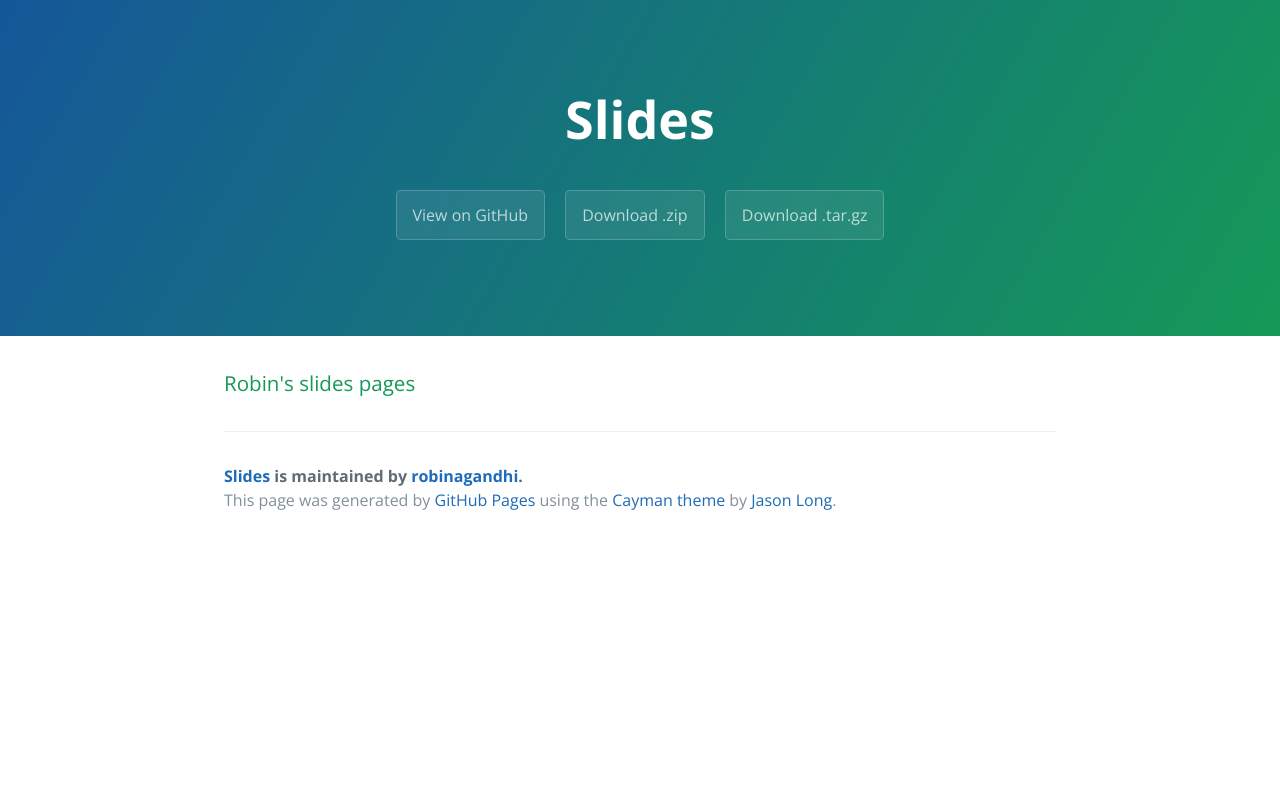
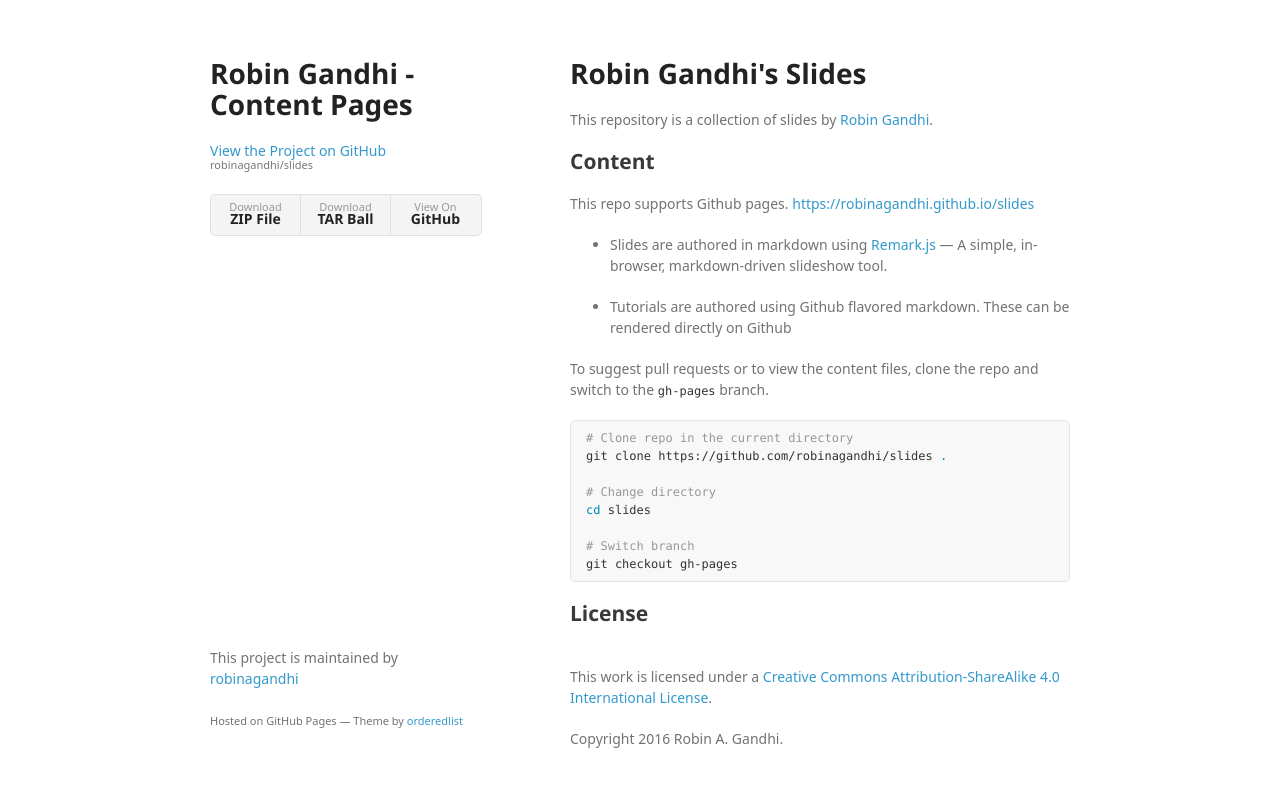
Before and after one commit to robinagandhi/slides, a plain HTML site: page index.html in a window 1280 px wide. Drawn offline with nearby package versions, Linux system fonts and the light colour scheme; a web font is replaced by a local one.

Commit message:
Create gh-pages branch via GitHub

```diff
--- a/index.html
+++ b/index.html
@@ -1,35 +1,74 @@
-<!DOCTYPE html>
-<html lang="en-us">
+<!doctype html>
+<html>
   <head>
-    <meta charset="UTF-8">
-    <title>Slides by robinagandhi</title>
-    <meta name="viewport" content="width=device-width, initial-scale=1">
-    <link rel="stylesheet" type="text/css" href="stylesheets/normalize.css" media="screen">
-    <link href='https://fonts.googleapis.com/css?family=Open+Sans:400,700' rel='stylesheet' type='text/css'>
-    <link rel="stylesheet" type="text/css" href="stylesheets/stylesheet.css" media="screen">
-    <link rel="stylesheet" type="text/css" href="stylesheets/github-light.css" media="screen">
+    <meta charset="utf-8">
+    <meta http-equiv="X-UA-Compatible" content="chrome=1">
+    <title>Robin Gandhi - Content Pages by robinagandhi</title>
+
+    <link rel="stylesheet" href="stylesheets/styles.css">
+    <link rel="stylesheet" href="stylesheets/github-light.css">
+    <meta name="viewport" content="width=device-width">
+    <!--[if lt IE 9]>
+    <script src="//html5shiv.googlecode.com/svn/trunk/html5.js"></script>
+    <![endif]-->
   </head>
   <body>
-    <section class="page-header">
-      <h1 class="project-name">Slides</h1>
-      <h2 class="project-tagline"></h2>
-      <a href="https://github.com/robinagandhi/slides" class="btn">View on GitHub</a>
-      <a href="https://github.com/robinagandhi/slides/zipball/master" class="btn">Download .zip</a>
-      <a href="https://github.com/robinagandhi/slides/tarball/master" class="btn">Download .tar.gz</a>
-    </section>
+    <div class="wrapper">
+      <header>
+        <h1>Robin Gandhi - Content Pages</h1>
+        <p></p>
 
-    <section class="main-content">
-      <h3>
-<a id="robins-slides-pages" class="anchor" href="#robins-slides-pages" aria-hidden="true"><span aria-hidden="true" class="octicon octicon-link"></span></a>Robin's slides pages</h3>
+        <p class="view"><a href="https://github.com/robinagandhi/slides">View the Project on GitHub <small>robinagandhi/slides</small></a></p>
 
-      <footer class="site-footer">
-        <span class="site-footer-owner"><a href="https://github.com/robinagandhi/slides">Slides</a> is maintained by <a href="https://github.com/robinagandhi">robinagandhi</a>.</span>
 
-        <span class="site-footer-credits">This page was generated by <a href="https://pages.github.com">GitHub Pages</a> using the <a href="https://github.com/jasonlong/cayman-theme">Cayman theme</a> by <a href="https://twitter.com/jasonlong">Jason Long</a>.</span>
+        <ul>
+          <li><a href="https://github.com/robinagandhi/slides/zipball/master">Download <strong>ZIP File</strong></a></li>
+          <li><a href="https://github.com/robinagandhi/slides/tarball/master">Download <strong>TAR Ball</strong></a></li>
+          <li><a href="https://github.com/robinagandhi/slides">View On <strong>GitHub</strong></a></li>
+        </ul>
+      </header>
+      <section>
+        <h1>
+<a id="robin-gandhis-slides" class="anchor" href="#robin-gandhis-slides" aria-hidden="true"><span aria-hidden="true" class="octicon octicon-link"></span></a>Robin Gandhi's Slides</h1>
+
+<p>This repository is a collection of slides by <a href="http://faculty.ist.unomaha.edu/rgandhi/">Robin Gandhi</a>.</p>
+
+<h2>
+<a id="content" class="anchor" href="#content" aria-hidden="true"><span aria-hidden="true" class="octicon octicon-link"></span></a>Content</h2>
+
+<p>This repo supports Github pages. <a href="https://robinagandhi.github.io/slides">https://robinagandhi.github.io/slides</a></p>
+
+<ul>
+<li><p>Slides are authored in markdown using <a href="https://remarkjs.com">Remark.js</a> — A simple, in-browser, markdown-driven slideshow tool.</p></li>
+<li><p>Tutorials are authored using Github flavored markdown. These can be rendered directly on Github</p></li>
+</ul>
+
+<p>To suggest pull requests or to view the content files, clone the repo and switch to the <code>gh-pages</code> branch.</p>
+
+<div class="highlight highlight-source-shell"><pre>
+<span class="pl-c"># Clone repo in the current directory</span>
+git clone https://github.com/robinagandhi/slides <span class="pl-c1">.</span>
+
+<span class="pl-c"># Change directory</span>
+<span class="pl-c1">cd</span> slides
+
+<span class="pl-c"># Switch branch</span>
+git checkout gh-pages
+</pre></div>
+
+<h2>
+<a id="license" class="anchor" href="#license" aria-hidden="true"><span aria-hidden="true" class="octicon octicon-link"></span></a>License</h2>
+
+<p><a href="http://creativecommons.org/licenses/by-sa/4.0/"></a><br>This work is licensed under a <a href="http://creativecommons.org/licenses/by-sa/4.0/">Creative Commons Attribution-ShareAlike 4.0 International License</a>.</p>
+
+<p>Copyright 2016 Robin A. Gandhi.</p>
+      </section>
+      <footer>
+        <p>This project is maintained by <a href="https://github.com/robinagandhi">robinagandhi</a></p>
+        <p><small>Hosted on GitHub Pages &mdash; Theme by <a href="https://github.com/orderedlist">orderedlist</a></small></p>
       </footer>
-
-    </section>
-
+    </div>
+    <script src="javascripts/scale.fix.js"></script>
 
   </body>
 </html>
--- /dev/null
+++ b/javascripts/scale.fix.js
@@ -0,0 +1,17 @@
+var metas = document.getElementsByTagName('meta');
+var i;
+if (navigator.userAgent.match(/iPhone/i)) {
+  for (i=0; i<metas.length; i++) {
+    if (metas[i].name == "viewport") {
+      metas[i].content = "width=device-width, minimum-scale=1.0, maximum-scale=1.0";
+    }
+  }
+  document.addEventListener("gesturestart", gestureStart, false);
+}
+function gestureStart() {
+  for (i=0; i<metas.length; i++) {
+    if (metas[i].name == "viewport") {
+      metas[i].content = "width=device-width, minimum-scale=0.25, maximum-scale=1.6";
+    }
+  }
+}
--- /dev/null
+++ b/stylesheets/styles.css
@@ -0,0 +1,324 @@
+@font-face {
+  font-family: 'Noto Sans';
+  font-weight: 400;
+  font-style: normal;
+  src: url('../fonts/Noto-Sans-regular/Noto-Sans-regular.eot');
+  src: url('../fonts/Noto-Sans-regular/Noto-Sans-regular.eot?#iefix') format('embedded-opentype'),
+       local('Noto Sans'),
+       local('Noto-Sans-regular'),
+       url('../fonts/Noto-Sans-regular/Noto-Sans-regular.woff2') format('woff2'),
+       url('../fonts/Noto-Sans-regular/Noto-Sans-regular.woff') format('woff'),
+       url('../fonts/Noto-Sans-regular/Noto-Sans-regular.ttf') format('truetype'),
+       url('../fonts/Noto-Sans-regular/Noto-Sans-regular.svg#NotoSans') format('svg');
+}
+
+@font-face {
+  font-family: 'Noto Sans';
+  font-weight: 700;
+  font-style: normal;
+  src: url('../fonts/Noto-Sans-700/Noto-Sans-700.eot');
+  src: url('../fonts/Noto-Sans-700/Noto-Sans-700.eot?#iefix') format('embedded-opentype'),
+       local('Noto Sans Bold'),
+       local('Noto-Sans-700'),
+       url('../fonts/Noto-Sans-700/Noto-Sans-700.woff2') format('woff2'),
+       url('../fonts/Noto-Sans-700/Noto-Sans-700.woff') format('woff'),
+       url('../fonts/Noto-Sans-700/Noto-Sans-700.ttf') format('truetype'),
+       url('../fonts/Noto-Sans-700/Noto-Sans-700.svg#NotoSans') format('svg');
+}
+
+@font-face {
+  font-family: 'Noto Sans';
+  font-weight: 400;
+  font-style: italic;
+  src: url('../fonts/Noto-Sans-italic/Noto-Sans-italic.eot');
+  src: url('../fonts/Noto-Sans-italic/Noto-Sans-italic.eot?#iefix') format('embedded-opentype'),
+       local('Noto Sans Italic'),
+       local('Noto-Sans-italic'),
+       url('../fonts/Noto-Sans-italic/Noto-Sans-italic.woff2') format('woff2'),
+       url('../fonts/Noto-Sans-italic/Noto-Sans-italic.woff') format('woff'),
+       url('../fonts/Noto-Sans-italic/Noto-Sans-italic.ttf') format('truetype'),
+       url('../fonts/Noto-Sans-italic/Noto-Sans-italic.svg#NotoSans') format('svg');
+}
+
+@font-face {
+  font-family: 'Noto Sans';
+  font-weight: 700;
+  font-style: italic;
+  src: url('../fonts/Noto-Sans-700italic/Noto-Sans-700italic.eot');
+  src: url('../fonts/Noto-Sans-700italic/Noto-Sans-700italic.eot?#iefix') format('embedded-opentype'),
+       local('Noto Sans Bold Italic'),
+       local('Noto-Sans-700italic'),
+       url('../fonts/Noto-Sans-700italic/Noto-Sans-700italic.woff2') format('woff2'),
+       url('../fonts/Noto-Sans-700italic/Noto-Sans-700italic.woff') format('woff'),
+       url('../fonts/Noto-Sans-700italic/Noto-Sans-700italic.ttf') format('truetype'),
+       url('../fonts/Noto-Sans-700italic/Noto-Sans-700italic.svg#NotoSans') format('svg');
+}
+
+body {
+  background-color: #fff;
+  padding:50px;
+  font: 14px/1.5 "Noto Sans", "Helvetica Neue", Helvetica, Arial, sans-serif;
+  color:#727272;
+  font-weight:400;
+}
+
+h1, h2, h3, h4, h5, h6 {
+  color:#222;
+  margin:0 0 20px;
+}
+
+p, ul, ol, table, pre, dl {
+  margin:0 0 20px;
+}
+
+h1, h2, h3 {
+  line-height:1.1;
+}
+
+h1 {
+  font-size:28px;
+}
+
+h2 {
+  color:#393939;
+}
+
+h3, h4, h5, h6 {
+  color:#494949;
+}
+
+a {
+  color:#39c;
+  text-decoration:none;
+}
+
+a:hover {
+  color:#069;
+}
+
+a small {
+  font-size:11px;
+  color:#777;
+  margin-top:-0.3em;
+  display:block;
+}
+
+a:hover small {
+  color:#777;
+}
+
+.wrapper {
+  width:860px;
+  margin:0 auto;
+}
+
+blockquote {
+  border-left:1px solid #e5e5e5;
+  margin:0;
+  padding:0 0 0 20px;
+  font-style:italic;
+}
+
+code, pre {
+  font-family:Monaco, Bitstream Vera Sans Mono, Lucida Console, Terminal, Consolas, Liberation Mono, DejaVu Sans Mono, Courier New, monospace;
+  color:#333;
+  font-size:12px;
+}
+
+pre {
+  padding:8px 15px;
+  background: #f8f8f8;
+  border-radius:5px;
+  border:1px solid #e5e5e5;
+  overflow-x: auto;
+}
+
+table {
+  width:100%;
+  border-collapse:collapse;
+}
+
+th, td {
+  text-align:left;
+  padding:5px 10px;
+  border-bottom:1px solid #e5e5e5;
+}
+
+dt {
+  color:#444;
+  font-weight:700;
+}
+
+th {
+  color:#444;
+}
+
+img {
+  max-width:100%;
+}
+
+header {
+  width:270px;
+  float:left;
+  position:fixed;
+  -webkit-font-smoothing:subpixel-antialiased;
+}
+
+header ul {
+  list-style:none;
+  height:40px;
+  padding:0;
+  background: #f4f4f4;
+  border-radius:5px;
+  border:1px solid #e0e0e0;
+  width:270px;
+}
+
+header li {
+  width:89px;
+  float:left;
+  border-right:1px solid #e0e0e0;
+  height:40px;
+}
+
+header li:first-child a {
+  border-radius:5px 0 0 5px;
+}
+
+header li:last-child a {
+  border-radius:0 5px 5px 0;
+}
+
+header ul a {
+  line-height:1;
+  font-size:11px;
+  color:#999;
+  display:block;
+  text-align:center;
+  padding-top:6px;
+  height:34px;
+}
+
+header ul a:hover {
+  color:#999;
+}
+
+header ul a:active {
+  background-color:#f0f0f0;
+}
+
+strong {
+  color:#222;
+  font-weight:700;
+}
+
+header ul li + li + li {
+  border-right:none;
+  width:89px;
+}
+
+header ul a strong {
+  font-size:14px;
+  display:block;
+  color:#222;
+}
+
+section {
+  width:500px;
+  float:right;
+  padding-bottom:50px;
+}
+
+small {
+  font-size:11px;
+}
+
+hr {
+  border:0;
+  background:#e5e5e5;
+  height:1px;
+  margin:0 0 20px;
+}
+
+footer {
+  width:270px;
+  float:left;
+  position:fixed;
+  bottom:50px;
+  -webkit-font-smoothing:subpixel-antialiased;
+}
+
+@media print, screen and (max-width: 960px) {
+
+  div.wrapper {
+    width:auto;
+    margin:0;
+  }
+
+  header, section, footer {
+    float:none;
+    position:static;
+    width:auto;
+  }
+
+  header {
+    padding-right:320px;
+  }
+
+  section {
+    border:1px solid #e5e5e5;
+    border-width:1px 0;
+    padding:20px 0;
+    margin:0 0 20px;
+  }
+
+  header a small {
+    display:inline;
+  }
+
+  header ul {
+    position:absolute;
+    right:50px;
+    top:52px;
+  }
+}
+
+@media print, screen and (max-width: 720px) {
+  body {
+    word-wrap:break-word;
+  }
+
+  header {
+    padding:0;
+  }
+
+  header ul, header p.view {
+    position:static;
+  }
+
+  pre, code {
+    word-wrap:normal;
+  }
+}
+
+@media print, screen and (max-width: 480px) {
+  body {
+    padding:15px;
+  }
+
+  header ul {
+    width:99%;
+  }
+
+  header li, header ul li + li + li {
+    width:33%;
+  }
+}
+
+@media print {
+  body {
+    padding:0.4in;
+    font-size:12pt;
+    color:#444;
+  }
+}
```
Also changed, not shown: params.json (+2 -2 lines).
